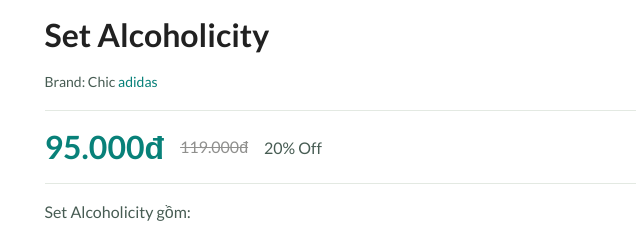
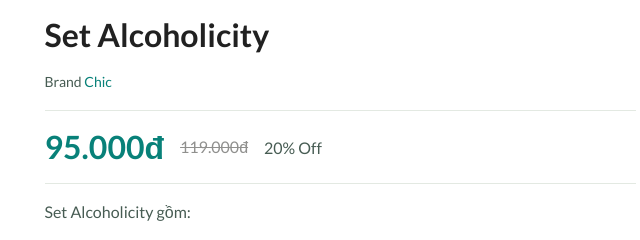
Before and after one commit to Nhom-6-PTUD/nhom6_final, a plain HTML site: page details.html in a window 1280 px wide. Shown: the part 273-513 px from the top of the page, 562-1202 px from the left. Drawn offline with nearby package versions, Linux system fonts and the light colour scheme.

Commit message:
Update details.html

```diff
--- a/details.html
+++ b/details.html
@@ -134,7 +134,7 @@
            <!-- Nhóm thứ hai: Thông tin chi tiết sản phẩm -->
           <div class="details__group">
             <h3 class="details__title">Set Alcoholicity</h3>
-            <p class="details__brand">Brand: Chic <span>adidas</span></p>
+            <p class="details__brand">Brand <span>Chic</span></p>
             <div class="details__price flex">
               <span class="new__price">95.000đ</span>
               <span class="old__price">119.000đ</span>
```
